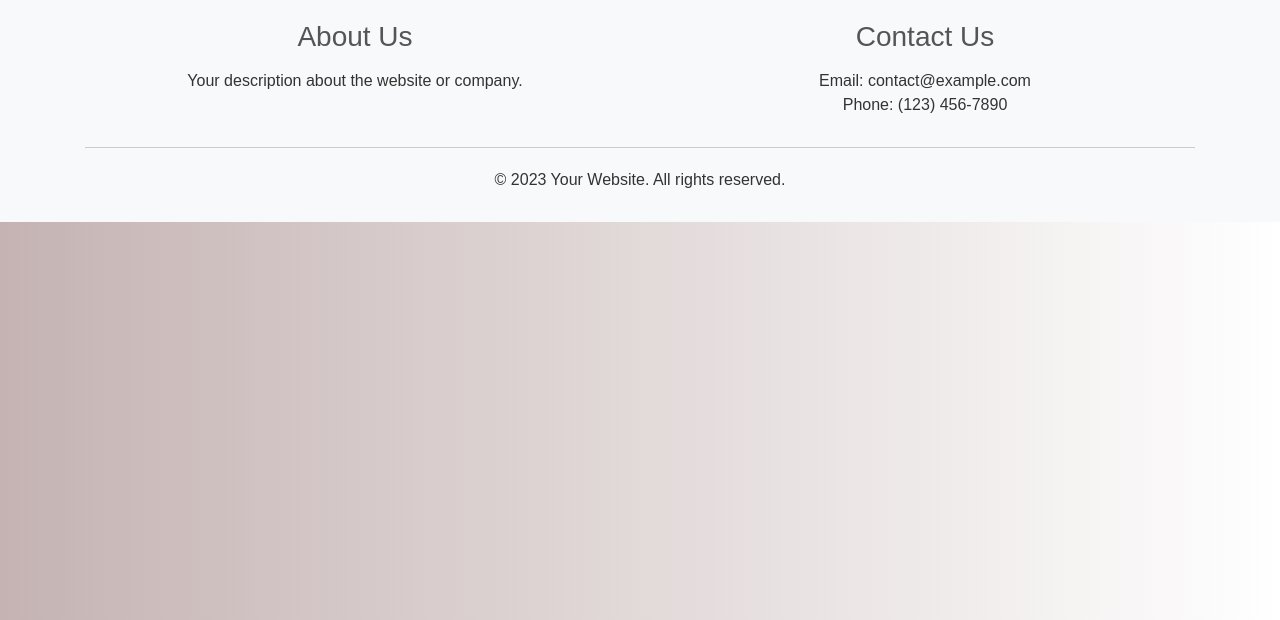
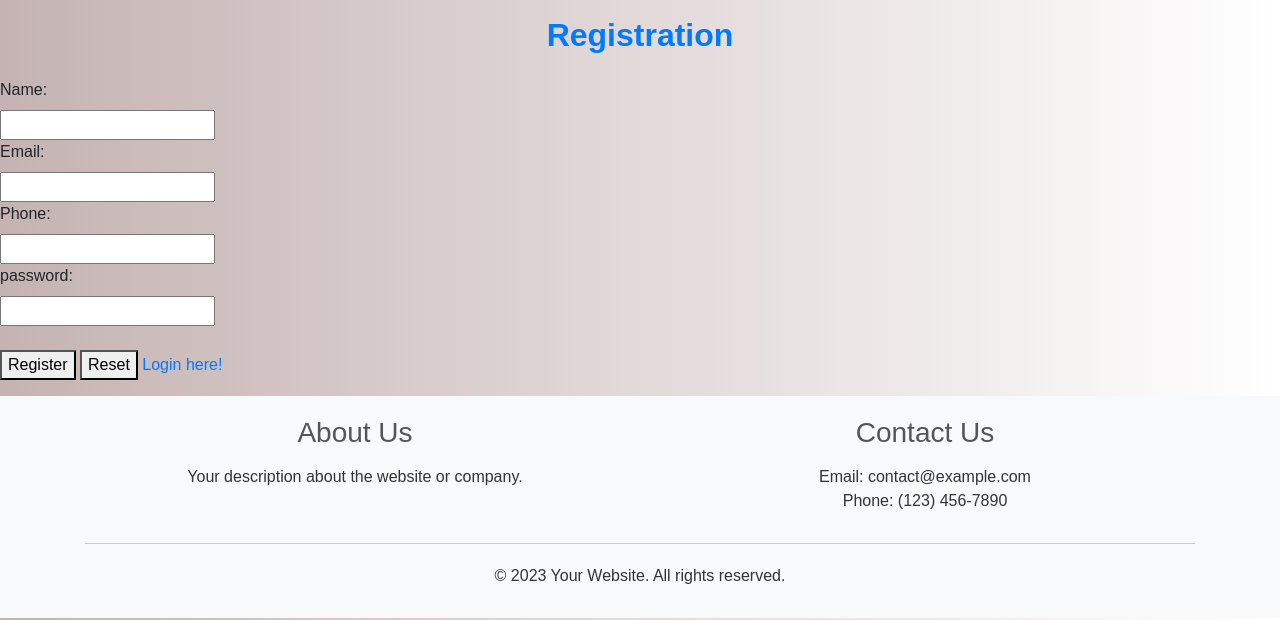
Before and after one commit to Saikishor164/paiias, a PHP site: page /register.php in a window 1280 px wide. Shown: the part 130-750 px from the top of the page. Run offline with PHP 8.4, Linux system fonts and the light colour scheme.

Commit message:
added register.php

```diff
--- a/application.html
+++ b/application.html
@@ -26,7 +26,10 @@
 
 <input type="file" accept="image/*" capture="user" name="camera" id="cameraInput">
 <img id="capturedImage" src="#" alt="Captured Image">
-
+<label for="gender">
+    Gender: Male:<input type="radio" value="male" name="gender"/>Female:
+    <input type="radio"value="female" name="gender"></p>
+  </label>
 
     </form>
 
--- a/register.php
+++ b/register.php
@@ -11,7 +11,21 @@
   </head>
   <body>
   <?php include 'header.php'; ?>
+  <h2 class="text-center text-primary mt-3 mb-4"><b>Registration</b> </h2>
+  <form action="register.php">
+  <label for="name">Name:</label><br>
+  <input type="text" id="name" name="name"><br>
+  <label for="email">Email:</label><br>
+  <input type="text" id="email" name="email"><br>
+  <label for="phone">Phone:</label><br>
+  <input type="text" id="Phone" name="phone" minlength="9" maxlength="10"><br>
+  <label for="Password">password:</label><br>
+  <input type="text" id="password" name="password"><br> <br>
+  <button type="submit" value="Submit">Register</button>
+  <button type="reset" value="reset">Reset</button>
+  <a href="login.php">Login here!</a></p>
 
+</form>
 
 
 
```
